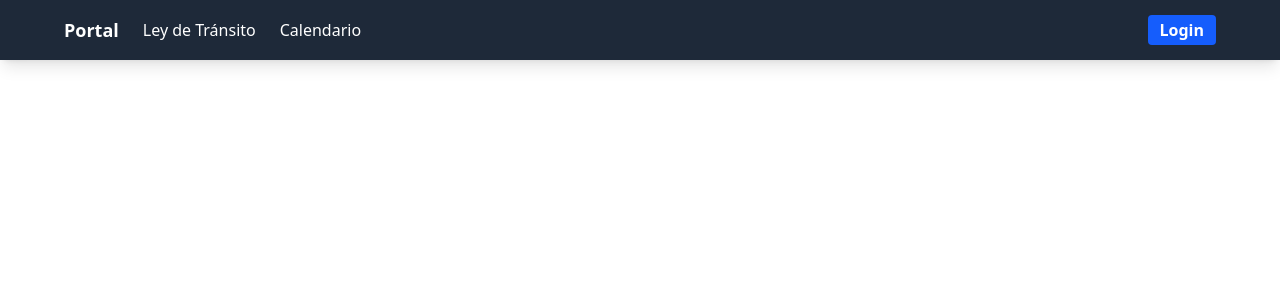
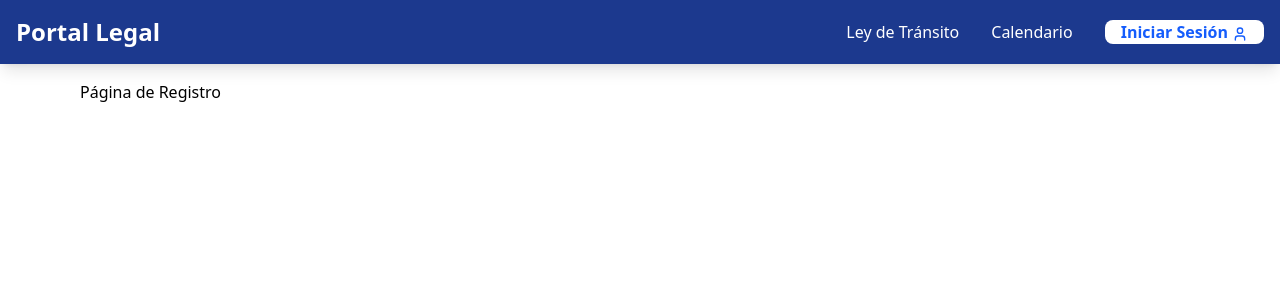
Before and after one commit to David-Dev7777/CedaElForo, a React app in the folder frontend/: page /registro in a window 1280 px wide. Shown: the top 300 px of the page. Built offline with nearby package versions, Linux system fonts and the light colour scheme; the HTML template or start-up script is replaced by a standard one.

Commit message:
añadi un icono al login

```diff
--- a/frontend/src/App.jsx
+++ b/frontend/src/App.jsx
@@ -1,11 +1,14 @@
 import React from 'react';
 import { BrowserRouter, Routes, Route, Link } from 'react-router-dom';
+import { User } from 'lucide-react';
 
 // Importa tus componentes de página
 import VisorLey from './page/VisorLey.jsx';
 import Login from './page/login.jsx';
+import  {NavMenu} from'./page/menu.jsx';
 // Asume que Calendario contiene el DatePickerDropdown
 import Calendario from './page/calendario.jsx';
+import Registro from './page/Registro.jsx'
 
 // --- Componente simple para el Home ---
 const Home = () => (
@@ -21,39 +24,23 @@ const Home = () => (
   </div>
 );
 
+const mainNavLinks = [
+    { to: "/ley-transito", label: "Ley de Tránsito", isButton: false },
+    { to: "/calendario", label: "Calendario", isButton: false },
+    { to: "/login", label: "Iniciar Sesión", isButton: true , icon: User, User},
+]
+
+const loginNavLinks = [
+    { to: "/registro", label: "registro", isButton: false },
+    { to: "/login", label: "Iniciar Sesión", isButton: true },
+]
+
 // --- Componente Principal de la Aplicación ---
 export function App() {
   return (
     <BrowserRouter>
       {/* Barra de navegación optimizada */}
-      <nav className="bg-gray-800 text-white p-4 shadow-lg">
-        <ul className="flex gap-6 items-center max-w-6xl mx-auto">
-          {/* Enlace de Marca/Inicio */}
-          <li>
-            <Link to="/" className="text-lg font-bold hover:text-gray-300 transition duration-100">Portal</Link>
-          </li>
-
-          {/* Enlaces de Contenido - El ml-auto anterior se quita para que se agrupen */}
-          <li>
-            <Link to="/ley-transito" className="hover:text-gray-300 transition duration-100">Ley de Tránsito</Link>
-          </li>
-
-          {/* Nuevo enlace de Calendario */}
-          <li>
-            <Link to="/calendario" className="hover:text-gray-300 transition duration-100">Calendario</Link>
-          </li>
-
-          {/* Enlace de Acción (Login) - Usa ml-auto para empujarlo a la derecha */}
-          <li className="ml-auto">
-            <Link
-              to="/login"
-              className="px-3 py-1 bg-blue-600 rounded hover:bg-blue-500 transition duration-100 font-semibold"
-            >
-              Login
-            </Link>
-          </li>
-        </ul>
-      </nav>
+      <NavMenu title="Portal Legal" links={mainNavLinks} />
 
       {/* Definición de Rutas */}
       <main className="max-w-6xl mx-auto p-4">
@@ -62,6 +49,7 @@ export function App() {
           <Route path="/ley-transito" element={<VisorLey />} />
           <Route path="/calendario" element={<Calendario />} /> {/* Nueva Ruta */}
           <Route path="/login" element={<Login />} />
+          <Route path="/registro" element={<Registro />} />
         </Routes>
       </main>
     </BrowserRouter>
--- /dev/null
+++ b/frontend/src/page/Registro.jsx
@@ -0,0 +1,10 @@
+
+function Registro() {
+  return (
+    <div>
+      <h1>Página de Registro</h1>
+      {/* Aquí va el formulario de registro */}
+    </div>
+  );
+}
+export default Registro;
--- a/frontend/src/page/login.jsx
+++ b/frontend/src/page/login.jsx
@@ -3,6 +3,8 @@ import axios from 'axios';
 
 import React, { useState } from 'react';
 import { useNavigate } from 'react-router-dom';
+import { User } from 'lucide-react';
+
 
 function LoginForm() {
 
@@ -56,7 +58,7 @@ function LoginForm() {
   return (
     <div className="min-h-screen flex items-center justify-center bg-gray-100 p-4">
       <div className="bg-white p-8 rounded-lg shadow-xl w-full max-w-sm">
-        <h2 className="text-3xl font-bold text-center text-gray-800 mb-8">Iniciar Sesión</h2>
+        <h2 className="text-3xl font-bold text-center text-gray-800 mb-8">Iniciar Sesión </h2>
 
         <form onSubmit={handleSubmit} className="space-y-6">
           <div>
--- /dev/null
+++ b/frontend/src/page/menu.jsx
@@ -0,0 +1,69 @@
+// NavMenu.jsx
+import React, { useState } from 'react';
+import { Link } from 'react-router-dom'; // Importamos Link para navegación SPA
+import { Menu, X } from 'lucide-react';
+
+// Recibimos las props 'title' y 'links'
+export const NavMenu = ({ title, links = [] }) => {
+    const [isMenuOpen, setIsMenuOpen] = useState(false);
+
+    const toggleMenu = () => {
+        setIsMenuOpen(!isMenuOpen);
+    }
+
+    // Si no se proporcionan enlaces, usamos un array vacío por defecto.
+    // El 'title' se usará en el encabezado.
+
+    return (
+        // 1. Contenedor principal del menú (barra de navegación)
+        <nav className="bg-blue-900 p-4 shadow-lg sticky top-0 z-50">
+            <div className="container mx-auto flex justify-between items-center">
+
+                {/* 2. Título o Logo: Usa la prop 'title' */}
+                <Link to="/" className="text-white text-2xl font-bold hover:text-blue-200 transition duration-150">
+                    {title || "Menú"} {/* Muestra la prop o un valor por defecto */}
+                </Link>
+
+                {/* 3. Botón para el menú móvil (Sin cambios) */}
+                <button
+                    onClick={toggleMenu}
+                    className="md:hidden text-white focus:outline-none"
+                    aria-label="Toggle menu"
+                >
+                    {isMenuOpen ? <X className="w-6 h-6" /> : <Menu className="w-6 h-6" />}
+                </button>
+
+                {/* 4. Lista de enlaces de navegación: Iteramos sobre la prop 'links' */}
+                <ul
+                    className={`
+                        md:flex md:space-x-8
+                        absolute md:static top-16 left-0 w-full md:w-auto
+                        bg-blue-600 md:bg-transparent p-4 md:p-0
+                        flex-col md:flex-row space-y-2 md:space-y-0
+                        transition-all duration-300 ease-in-out
+                        ${isMenuOpen ? 'block' : 'hidden'}
+                    `}
+                >
+                    {links.map((link) => (
+                        <li key={link.to}>
+                            <Link
+                                to={link.to}
+                                onClick={toggleMenu} // Cierra el menú en móvil al hacer click
+                                className={`
+                                    block py-2 md:py-0 transition duration-150 font-medium
+                                    ${link.isButton
+                                        ? 'bg-white text-blue-600 px-4 rounded-lg hover:bg-blue-100 mt-2 md:mt-0 font-semibold'
+                                        : 'text-white hover:text-blue-200'
+                                    }
+                                `}
+                            >
+                                {link.label}
+                                {link.icon && <link.icon className="inline w-4 h-4 ml-1" />}
+                            </Link>
+                        </li>
+                    ))}
+                </ul>
+            </div>
+        </nav>
+    )
+}
```
